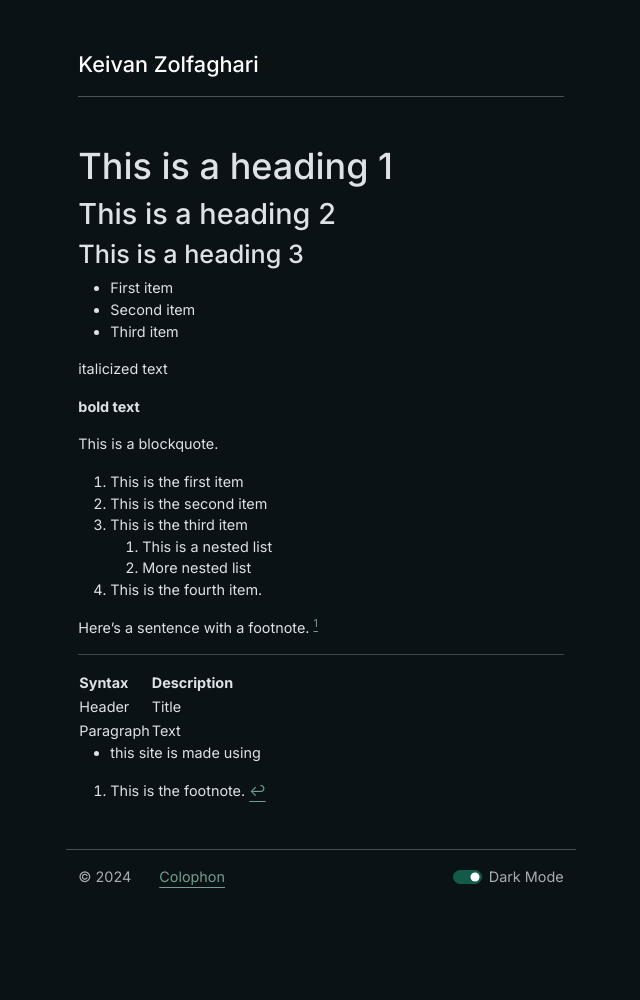
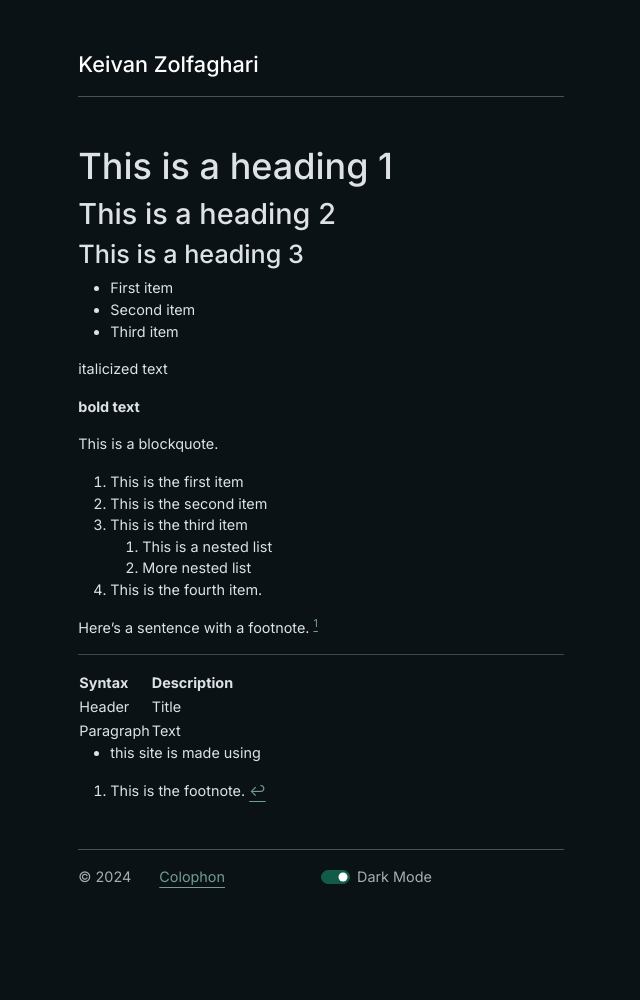
Before and after one commit to keivanz/keivanz.github.io, a Jekyll site: the page built from pages/colophon.md, in a window 1280 px wide. Shown: the whole page, without its empty margins (319-959 px from the left). Built offline with Jekyll 4.4.1, drawn with Linux system fonts in a browser that asks for light colours; nearby versions of some CDN libraries.

Commit message:
update spacing

```diff
--- a/_includes/footer.html
+++ b/_includes/footer.html
@@ -1,17 +1,15 @@
-<footer class="pt-3 my-5 text-body-secondary row border-top">
+<footer class="pt-3 my-5 text-body-secondary d-flex flex-wrap justify-content-between align-top border-top">
 
-  <div class="col-md-8">
+  <div class="col-md-6">
     <ul class="list-inline">
       <li class="list-inline-item me-4">&copy; {{ site.time | date: '%Y' }}</li>
       <li class="list-inline-item me-4"><a href="/colophon">Colophon</a></li>
     </ul>
     </div>
-  <div class="col-md-4">
-    <div class="float-end">
-      <div class="form-check form-switch">
-        <input class="form-check-input" type="checkbox" id="darkModeSwitch" checked>
-        <label class="form-check-label" for="darkModeSwitch">Dark Mode</label>
-      </div>
+  <div class="col-md-6 float-end">
+    <div class="form-check form-switch">
+      <input class="form-check-input" type="checkbox" id="darkModeSwitch" checked>
+      <label class="form-check-label" for="darkModeSwitch">Dark Mode</label>
     </div>
   </div>
 
--- a/_includes/main.html
+++ b/_includes/main.html
@@ -1,12 +1,12 @@
 <h1 class="display-2 mt-5 mb-4 text-body-emphasis" style="view-transition-name: sitetitle;">{{ site.title }}</h1>
 
-<h6>Title</h6>
+<h6 class="mt-5">Title</h6>
 <ul class="list-inline ps-0">
   <li class="list-inline-item"><a href="/colophon">Read colophon</a></li>
   <li class="list-inline-item"><a href="/coach">Chat about coaching</a></li>
 </ul>
 
-<h6>Chat with me online</h6>
+<h6 class="mt-5">Chat with me online</h6>
 <ul class="list-inline ps-0">
   <li class="list-inline-item">
     <a href="https://test.com/test" target="_blank">
```
